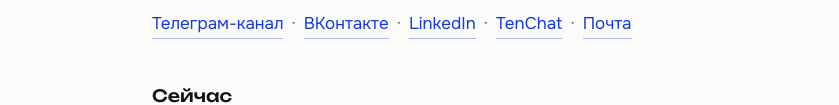
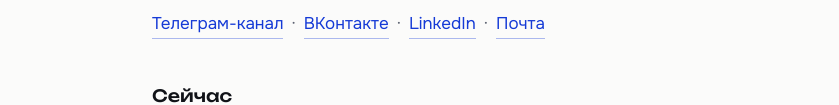
Before and after one commit to okonovenko/okonovenko.ru, a plain HTML site: page index.html in a window 1280 px wide. Shown: the part 240-345 px from the top of the page, without its empty margins (158-997 px from the left). Drawn offline with Linux system fonts and the light colour scheme.

Commit message:
Убран TenChat из соцсетей: слово Ивана 15.11
Co-Authored-By: Claude Fable 5.2 <noreply@anthropic.com>
Claude-Session: https://claude.ai/code/session_015jPmSDZF9XQ3WHFFxzzpMp

```diff
--- a/index.html
+++ b/index.html
@@ -81,7 +81,7 @@ footer{margin-top:44px;border-top:1px solid var(--line);padding-top:16px;font-si
 <main>
 <div class="head"><img src="/photo.jpg" width="480" height="480" alt="Иван Оконовенко"><h1>Иван Оконовенко</h1></div>
 <p class="lead">Предприниматель. Сооснователь Фонда Румянцева, руководитель развития сети кофеен «Коферусс», консул «Общества.Будущее». Москва.</p>
-<p class="soc"><a href="https://t.me/ivanokonovenko">Телеграм-канал</a> · <a href="https://vk.ru/ivanokonovenko">ВКонтакте</a> · <a href="https://ru.linkedin.com/in/ivanokonovenko">LinkedIn</a> · <a href="https://tenchat.ru/ivanokonovenko">TenChat</a> · <a href="mailto:ivan@okonovenko.ru">Почта</a></p>
+<p class="soc"><a href="https://t.me/ivanokonovenko">Телеграм-канал</a> · <a href="https://vk.ru/ivanokonovenko">ВКонтакте</a> · <a href="https://ru.linkedin.com/in/ivanokonovenko">LinkedIn</a> · <a href="mailto:ivan@okonovenko.ru">Почта</a></p>
 <h2>Сейчас</h2>
 <p>Руководитель развития сети кофеен <a href="https://coffeeruss.ru/">«Коферусс»</a>: франшиза, инвесторы, новые точки.</p>
 <h2 id="proekty">Проекты</h2>
```
